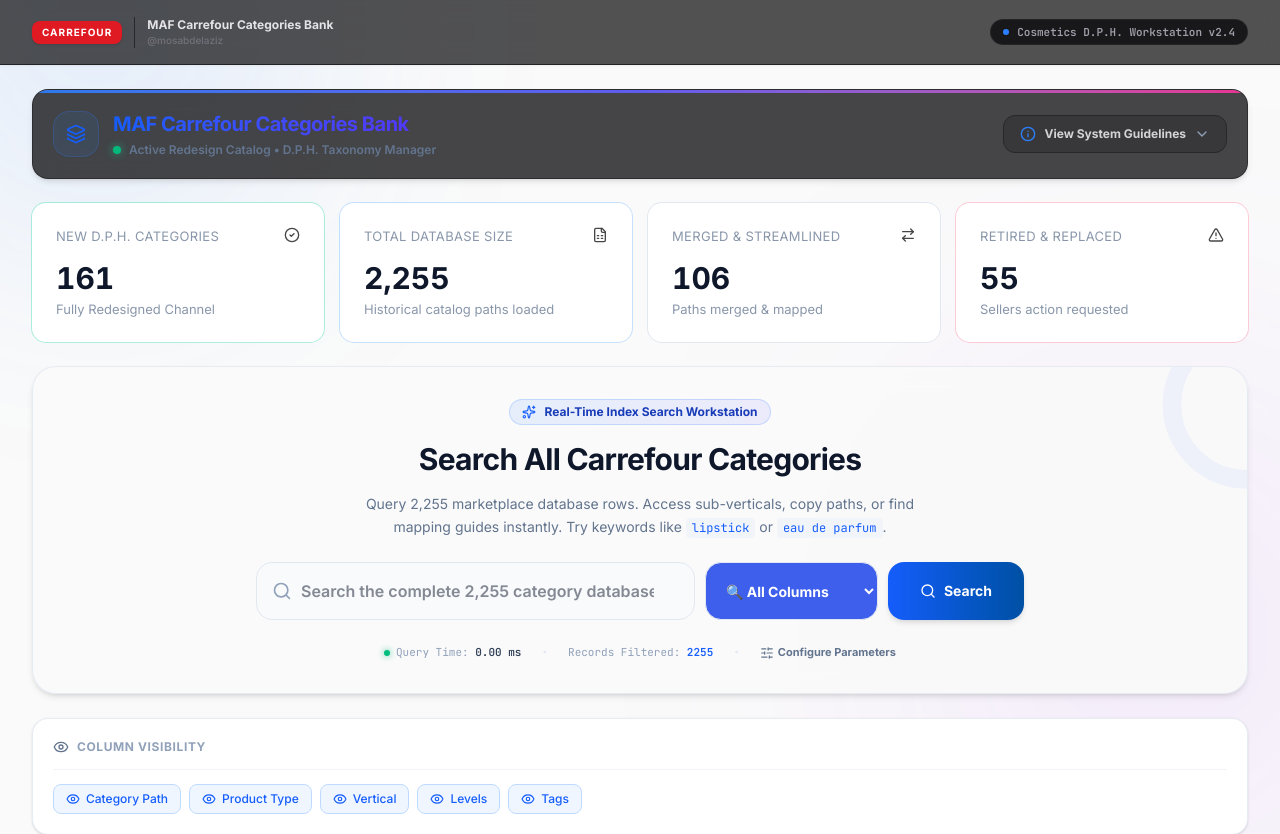
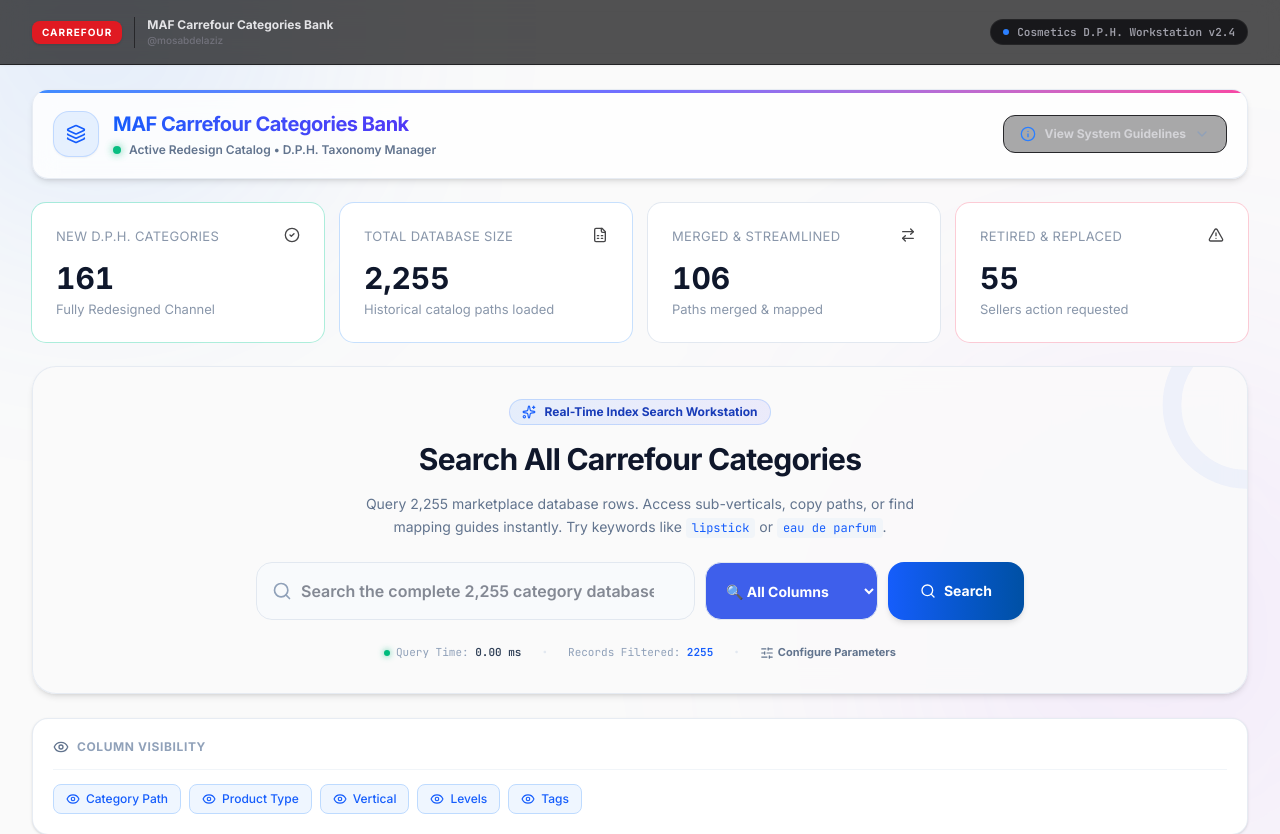
Before and after one commit to abcmosta/MAF-Carrefour-Categories-Bank, a React (Vite) app: page / in a window 1280 px wide. Shown: the top 834 px of the page. Built offline with nearby package versions, Linux system fonts and the light colour scheme.

Commit message:
fix(theme): lighten header hero container background

```diff
--- a/src/components/SearchHeader.tsx
+++ b/src/components/SearchHeader.tsx
@@ -7,7 +7,7 @@ export default function SearchHeader() {
 
   return (
     <div
-      className="bg-zinc-900/80 backdrop-blur-md rounded-2xl border border-zinc-800/80 shadow-md p-5 mb-6 transition-all relative overflow-hidden"
+      className="bg-white/80 backdrop-blur-md rounded-2xl border border-slate-200/80 shadow-md p-5 mb-6 transition-all relative overflow-hidden"
       id="search-header-container"
     >
       {/* Decorative top accent glow */}
```
